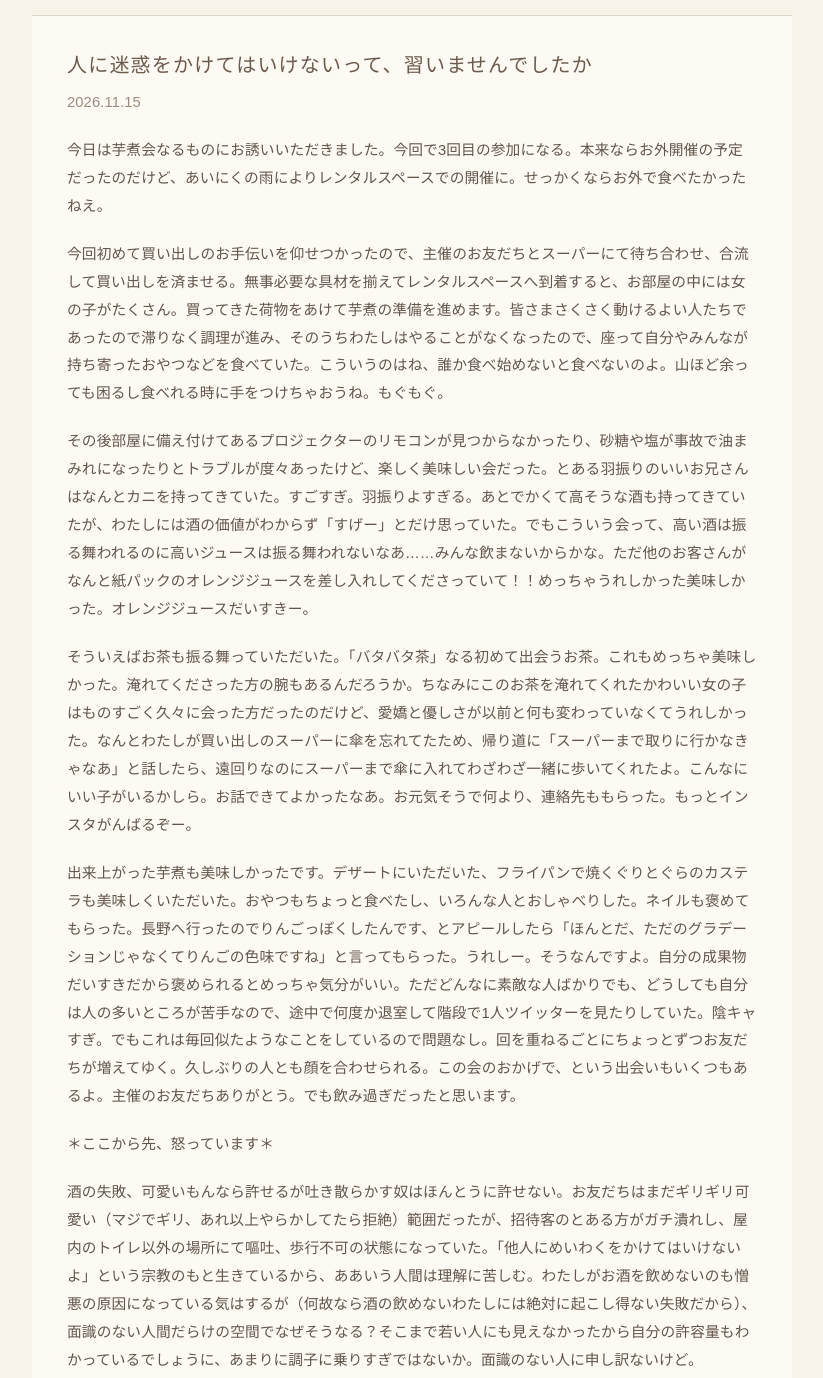
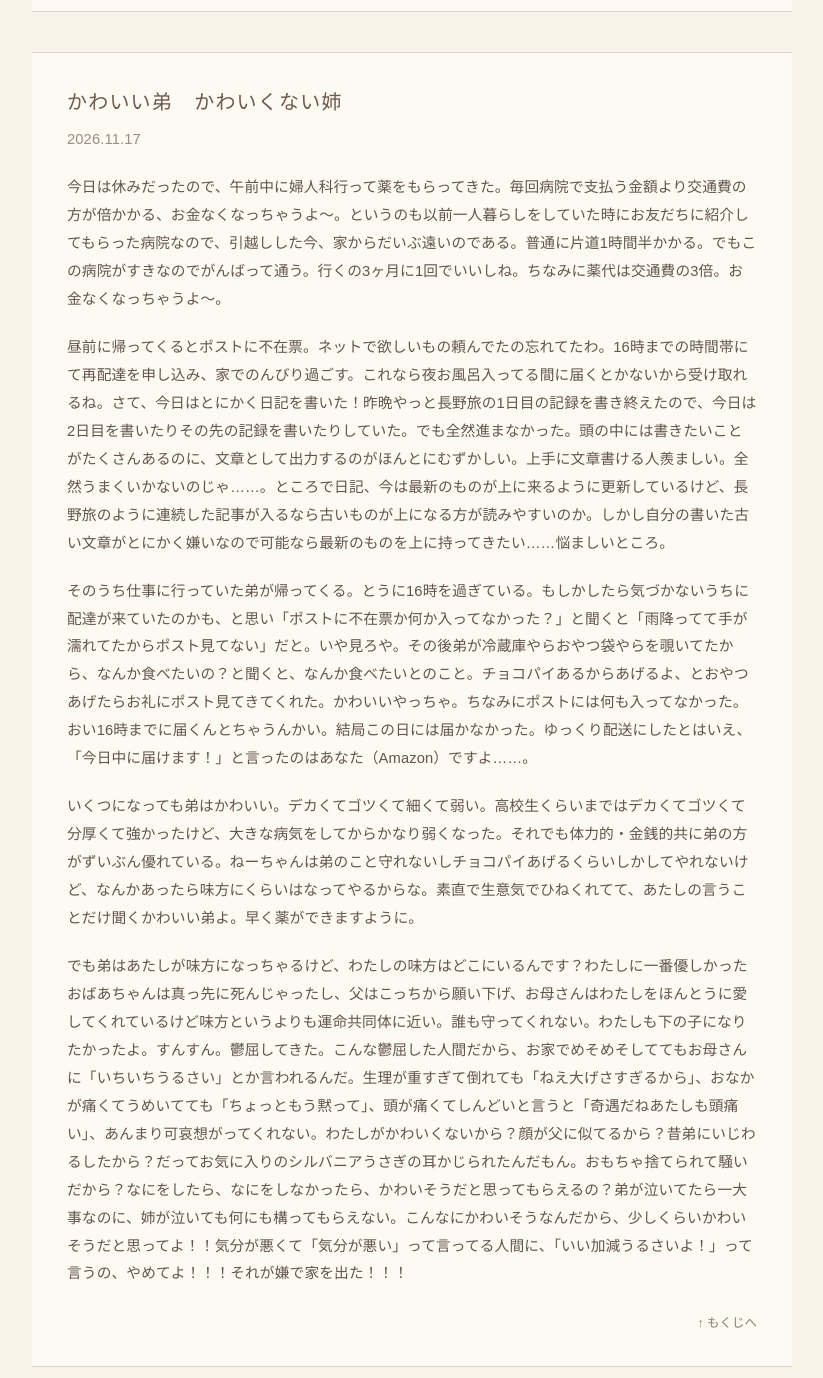
Before and after one commit to morange526/morange526.github.io, a plain HTML site: page archive.html in a window 1280 px wide. Shown: the part 900-2278 px from the top of the page, without its empty margins (228-1051 px from the left). Drawn offline with Linux system fonts and the light colour scheme.

Commit message:
archive.html を更新

```diff
--- a/archive.html
+++ b/archive.html
@@ -171,6 +171,36 @@
       </p>
 
     </header>
+
+        <!-- 37かいめ -->
+
+    <article class="diary">
+
+      <h2>かわいい弟　かわいくない姉</h2>
+
+      <p class="date">2026.11.17</p>
+
+      <p>
+        今日は休みだったので、午前中に婦人科行って薬をもらってきた。毎回病院で支払う金額より交通費の方が倍かかる、お金なくなっちゃうよ〜。というのも以前一人暮らしをしていた時にお友だちに紹介してもらった病院なので、引越しした今、家からだいぶ遠いのである。普通に片道1時間半かかる。でもこの病院がすきなのでがんばって通う。行くの3ヶ月に1回でいいしね。ちなみに薬代は交通費の3倍。お金なくなっちゃうよ〜。
+      </p>
+
+      <p>
+        昼前に帰ってくるとポストに不在票。ネットで欲しいもの頼んでたの忘れてたわ。16時までの時間帯にて再配達を申し込み、家でのんびり過ごす。これなら夜お風呂入ってる間に届くとかないから受け取れるね。さて、今日はとにかく日記を書いた！昨晩やっと長野旅の1日目の記録を書き終えたので、今日は2日目を書いたりその先の記録を書いたりしていた。でも全然進まなかった。頭の中には書きたいことがたくさんあるのに、文章として出力するのがほんとにむずかしい。上手に文章書ける人羨ましい。全然うまくいかないのじゃ……。ところで日記、今は最新のものが上に来るように更新しているけど、長野旅のように連続した記事が入るなら古いものが上になる方が読みやすいのか。しかし自分の書いた古い文章がとにかく嫌いなので可能なら最新のものを上に持ってきたい……悩ましいところ。
+      </p>
+
+      <p>
+        そのうち仕事に行っていた弟が帰ってくる。とうに16時を過ぎている。もしかしたら気づかないうちに配達が来ていたのかも、と思い「ポストに不在票か何か入ってなかった？」と聞くと「雨降ってて手が濡れてたからポスト見てない」だと。いや見ろや。その後弟が冷蔵庫やらおやつ袋やらを覗いてたから、なんか食べたいの？と聞くと、なんか食べたいとのこと。チョコパイあるからあげるよ、とおやつあげたらお礼にポスト見てきてくれた。かわいいやっちゃ。ちなみにポストには何も入ってなかった。おい16時までに届くんとちゃうんかい。結局この日には届かなかった。ゆっくり配送にしたとはいえ、「今日中に届けます！」と言ったのはあなた（Amazon）ですよ……。
+      </p>
+
+      <p>
+        いくつになっても弟はかわいい。デカくてゴツくて細くて弱い。高校生くらいまではデカくてゴツくて分厚くて強かったけど、大きな病気をしてからかなり弱くなった。それでも体力的・金銭的共に弟の方がずいぶん優れている。ねーちゃんは弟のこと守れないしチョコパイあげるくらいしかしてやれないけど、なんかあったら味方にくらいはなってやるからな。素直で生意気でひねくれてて、あたしの言うことだけ聞くかわいい弟よ。早く薬ができますように。
+      </p>
+
+      <p>
+        でも弟はあたしが味方になっちゃるけど、わたしの味方はどこにいるんです？わたしに一番優しかったおばあちゃんは真っ先に死んじゃったし、父はこっちから願い下げ、お母さんはわたしをほんとうに愛してくれているけど味方というよりも運命共同体に近い。誰も守ってくれない。わたしも下の子になりたかったよ。すんすん。鬱屈してきた。こんな鬱屈した人間だから、お家でめそめそしててもお母さんに「いちいちうるさい」とか言われるんだ。生理が重すぎて倒れても「ねえ大げさすぎるから」、おなかが痛くてうめいてても「ちょっともう黙って」、頭が痛くてしんどいと言うと「奇遇だねあたしも頭痛い」、あんまり可哀想がってくれない。わたしがかわいくないから？顔が父に似てるから？昔弟にいじわるしたから？だってお気に入りのシルバニアうさぎの耳かじられたんだもん。おもちゃ捨てられて騒いだから？なにをしたら、なにをしなかったら、かわいそうだと思ってもらえるの？弟が泣いてたら一大事なのに、姉が泣いても何にも構ってもらえない。こんなにかわいそうなんだから、少しくらいかわいそうだと思ってよ！！気分が悪くて「気分が悪い」って言ってる人間に、「いい加減うるさいよ！」って言うの、やめてよ！！！それが嫌で家を出た！！！
+      </p>
+
+    </article>
 
         <!-- ろくろく36 -->
 
```
